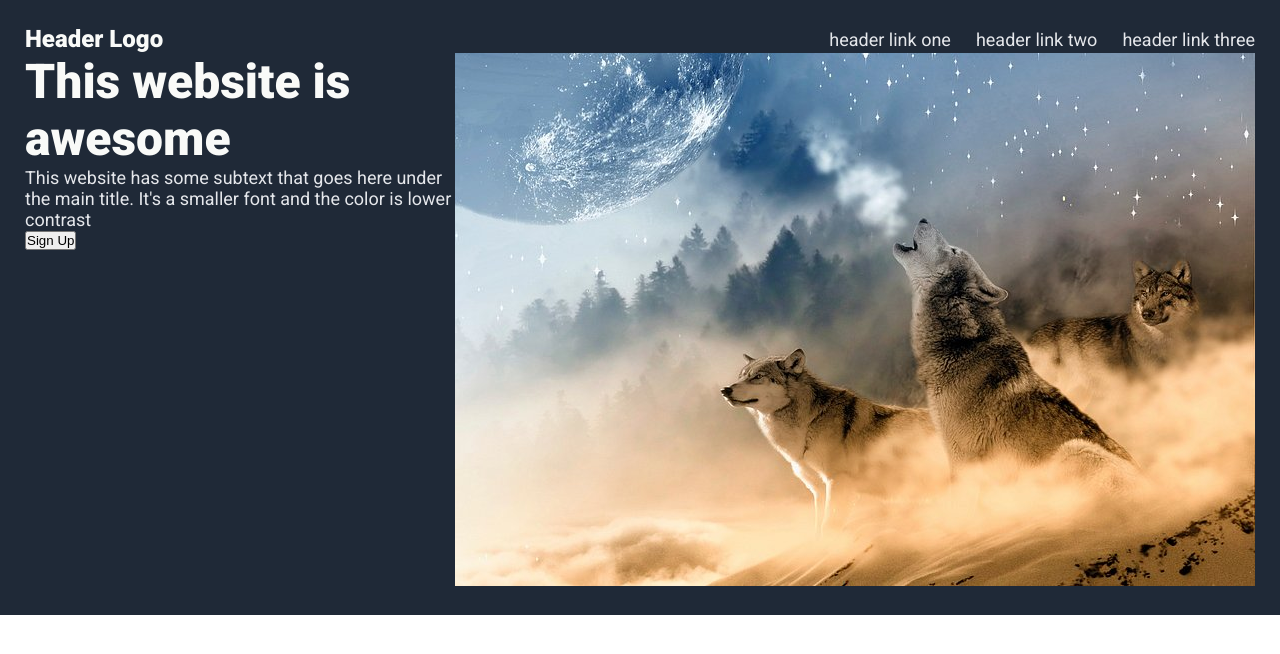
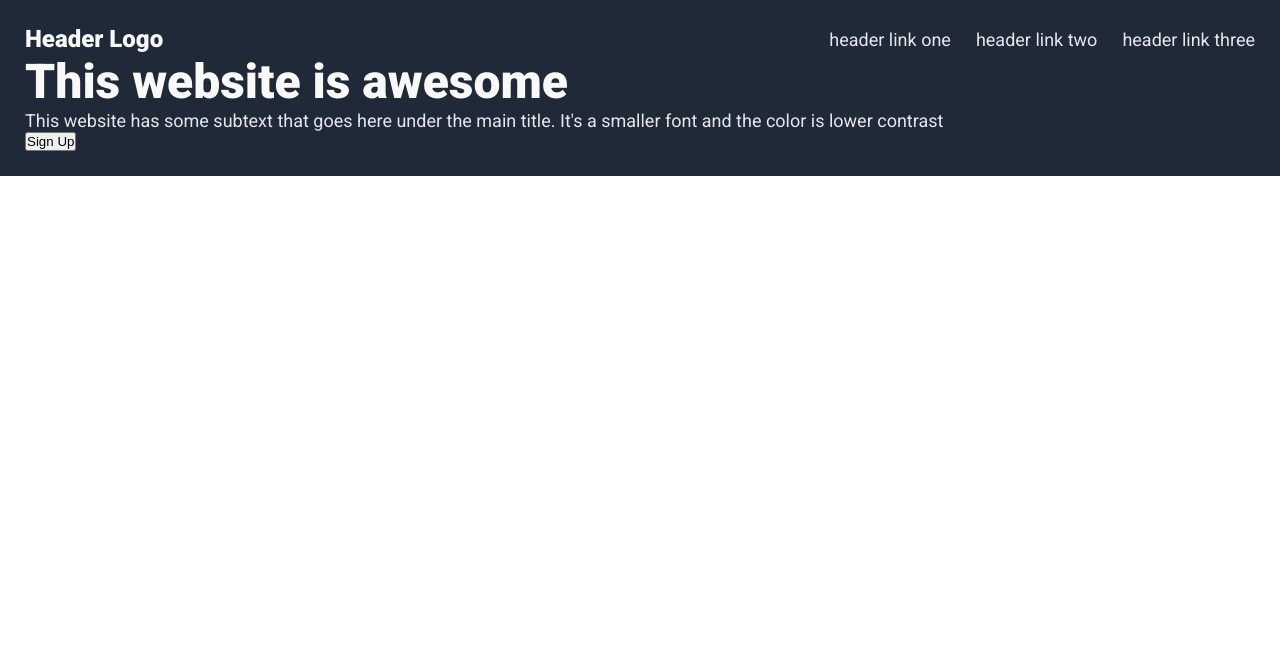
Before and after one commit to pikaPush/landing-page, a plain HTML site: page index.html in a window 1280 px wide. Drawn offline with Linux system fonts and the light colour scheme.

Commit message:
Remove the img element

```diff
--- a/index.html
+++ b/index.html
@@ -35,7 +35,7 @@
       </div>
 
       <div class="image">
-        <img src="wolf.jpg" alt="">
+
       </div>
     </div>
   </div>
```
